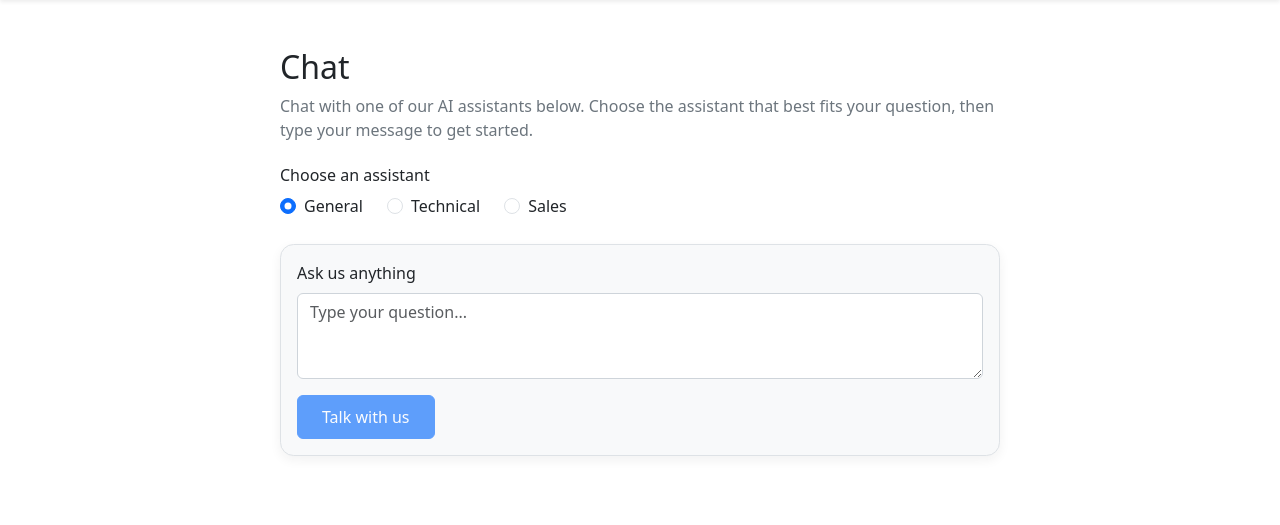
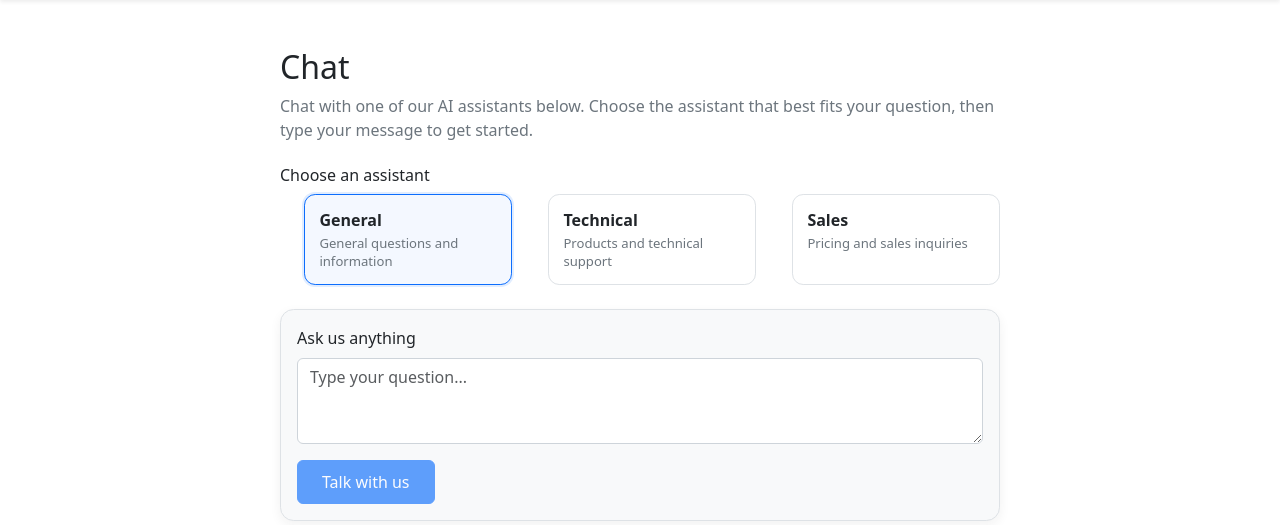
Before and after one commit to pavlicic1marko/django-NB, a Django app: page /chat/ in a window 1280 px wide. Shown: the part 71-596 px from the top of the page. Run offline with Django 5.2, Linux system fonts and the light colour scheme.

Commit message:
improve radio button selection

```diff
--- a/webapp/templates/website/chat.html
+++ b/webapp/templates/website/chat.html
@@ -132,6 +132,65 @@
         min-height: 2.75rem;
     }
 
+    .assistant-options {
+        display: grid;
+        grid-template-columns: repeat(3, minmax(0, 1fr));
+        gap: 0.75rem;
+    }
+
+    .assistant-option {
+        position: relative;
+        margin: 0;
+    }
+
+    .assistant-option .form-check-input {
+        position: absolute;
+        opacity: 0;
+        pointer-events: none;
+    }
+
+    .assistant-option .form-check-label {
+        display: block;
+        height: 100%;
+        padding: 0.85rem 0.9rem;
+        border: 1px solid #dee2e6;
+        border-radius: 0.7rem;
+        background: #ffffff;
+        color: #212529;
+        cursor: pointer;
+        transition: border-color 0.15s ease, background-color 0.15s ease, box-shadow 0.15s ease;
+    }
+
+    .assistant-option .form-check-label strong,
+    .assistant-option .form-check-label span {
+        display: block;
+    }
+
+    .assistant-option .form-check-label strong {
+        margin-bottom: 0.2rem;
+    }
+
+    .assistant-option .form-check-label span {
+        color: #6c757d;
+        font-size: 0.82rem;
+        line-height: 1.35;
+    }
+
+    .assistant-option .form-check-input:checked + .form-check-label {
+        border-color: #0d6efd;
+        background: #f4f8ff;
+        box-shadow: 0 0 0 2px rgba(13, 110, 253, 0.12);
+    }
+
+    .assistant-option .form-check-input:focus-visible + .form-check-label {
+        outline: 2px solid rgba(13, 110, 253, 0.45);
+        outline-offset: 2px;
+    }
+
+    .assistant-option .form-check-label:hover {
+        border-color: #0d6efd;
+    }
+
     .chat-window-footer .chat-followup-input {
         flex: 1 1 220px;
         min-width: 160px;
@@ -170,6 +229,10 @@
     }
 
     @media (max-width: 575.98px) {
+        .assistant-options {
+            grid-template-columns: 1fr;
+        }
+
         .chat-window {
             height: 92vh;
             border-radius: 0.5rem;
@@ -194,18 +257,27 @@
 
             <fieldset class="mb-4">
                 <legend class="h6">Choose an assistant</legend>
-                <div class="d-flex gap-4 flex-wrap">
-                    <div class="form-check">
+                <div class="assistant-options">
+                    <div class="form-check assistant-option">
                         <input class="form-check-input" type="radio" name="chatAgent" id="agentGeneral" value="general" checked>
-                        <label class="form-check-label" for="agentGeneral">General</label>
+                        <label class="form-check-label" for="agentGeneral">
+                            <strong>General</strong>
+                            <span>General questions and information</span>
+                        </label>
                     </div>
-                    <div class="form-check">
+                    <div class="form-check assistant-option">
                         <input class="form-check-input" type="radio" name="chatAgent" id="agentTechnical" value="technical">
-                        <label class="form-check-label" for="agentTechnical">Technical</label>
+                        <label class="form-check-label" for="agentTechnical">
+                            <strong>Technical</strong>
+                            <span>Products and technical support</span>
+                        </label>
                     </div>
-                    <div class="form-check">
+                    <div class="form-check assistant-option">
                         <input class="form-check-input" type="radio" name="chatAgent" id="agentSales" value="sales">
-                        <label class="form-check-label" for="agentSales">Sales</label>
+                        <label class="form-check-label" for="agentSales">
+                            <strong>Sales</strong>
+                            <span>Pricing and sales inquiries</span>
+                        </label>
                     </div>
                 </div>
             </fieldset>
```
